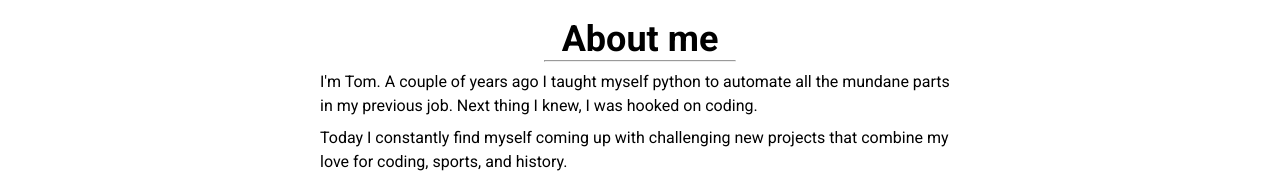
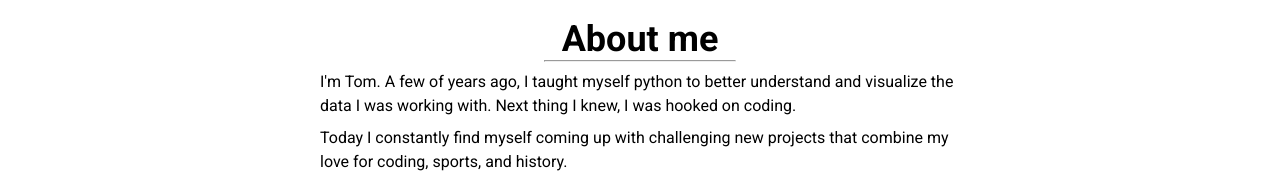
Before and after one commit to Durhamster/Durhamster.github.io, a plain HTML site: page index.html in a window 1280 px wide. Shown: the part 382-555 px from the top of the page. Drawn offline with Linux system fonts and the light colour scheme.

Commit message:
Update index.html

```diff
--- a/index.html
+++ b/index.html
@@ -99,8 +99,7 @@
         <h1>About me</h1>
         <hr class="divider" />
         <p>
-          I'm Tom. A couple of years ago I taught myself python to automate all
-          the mundane parts in my previous job. Next thing I knew, I was hooked
+          I'm Tom. A few of years ago, I taught myself python to better understand and visualize the data I was working with. Next thing I knew, I was hooked
           on coding.
         </p>
         <p>
```
